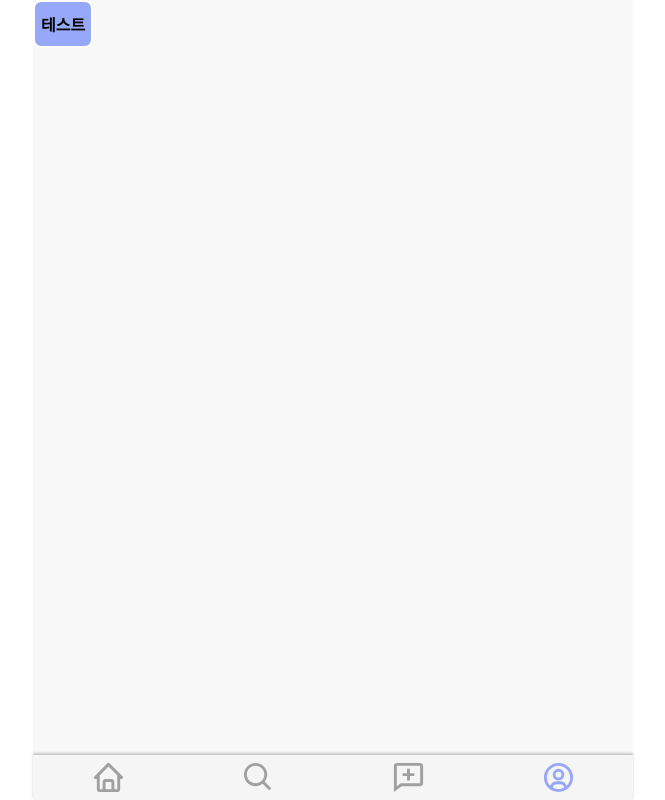
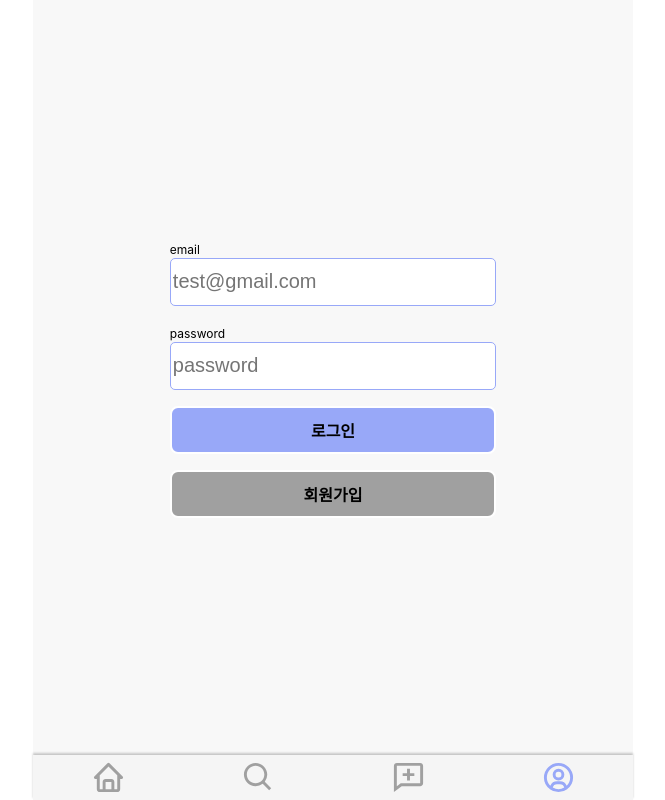
Before and after one commit to LWC421/btc_review, a Next.js app in the folder frontend/: page /user/login in a window 1280 px wide. Shown: the whole page, without its empty margins (307-972 px from the left). Built offline with nearby package versions, Linux system fonts and the light colour scheme.

Commit message:
[feat]login 페이지 초안 작성

```diff
--- a/frontend/pages/_app.tsx
+++ b/frontend/pages/_app.tsx
@@ -9,7 +9,7 @@ function MyApp({ Component, pageProps }: AppProps) {
   return (
     <ThemeProvider theme={theme}>
       <Head>
-        <meta name="viewport" content="width=device-width, initial-scale=1" />
+        {/* <meta name="viewport" content="width=device-width, initial-scale=1" /> */}
         <meta charSet="utf-8" name="description" content="리뷰" />
         <link rel="icon" href="/favicon.ico" />
       </Head>
--- a/frontend/pages/index.tsx
+++ b/frontend/pages/index.tsx
@@ -7,8 +7,6 @@ const Home: NextPage = () => {
       <Head>
         <title>리뷰</title>
       </Head>
-
-      <div>확인용</div>
     </>
   );
 };
--- /dev/null
+++ b/frontend/pages/user/login.style.tsx
@@ -0,0 +1,15 @@
+import styled from "styled-components";
+
+export const Wrapper = styled.div`
+  width: 80%;
+  margin: 0 auto;
+  display: flex;
+  justify-content: center;
+  align-items: center;
+`;
+
+export const Form = styled.form`
+  display: flex;
+  flex-direction: column;
+  gap: 1rem;
+`;
--- a/frontend/pages/user/login.tsx
+++ b/frontend/pages/user/login.tsx
@@ -1,13 +1,37 @@
+import * as LoginSt from "./login.style";
 import { NextPage } from "next";
-import { Button } from "components/common";
+import { Box, Button, Input } from "components/common";
+import { useInput } from "hooks";
 
 const Login: NextPage = () => {
+  const [email, onChangeEmail] = useInput<string>("");
+  const [password, onChangePassword] = useInput<string>("");
+
   return (
-    <>
-      <div>
-        <Button primary>테스트</Button>
-      </div>
-    </>
+    <LoginSt.Wrapper>
+      <LoginSt.Form>
+        <Input
+          id="email"
+          label="email"
+          placeholder="test@gmail.com"
+          type="email"
+          required={true}
+          value={email}
+          onChange={onChangeEmail}
+        />
+        <Input
+          id="password"
+          label="password"
+          placeholder="password"
+          type="password"
+          required={true}
+          value={password}
+          onChange={onChangePassword}
+        />
+        <Button primary>로그인</Button>
+        <Button>회원가입</Button>
+      </LoginSt.Form>
+    </LoginSt.Wrapper>
   );
 };
 
```
